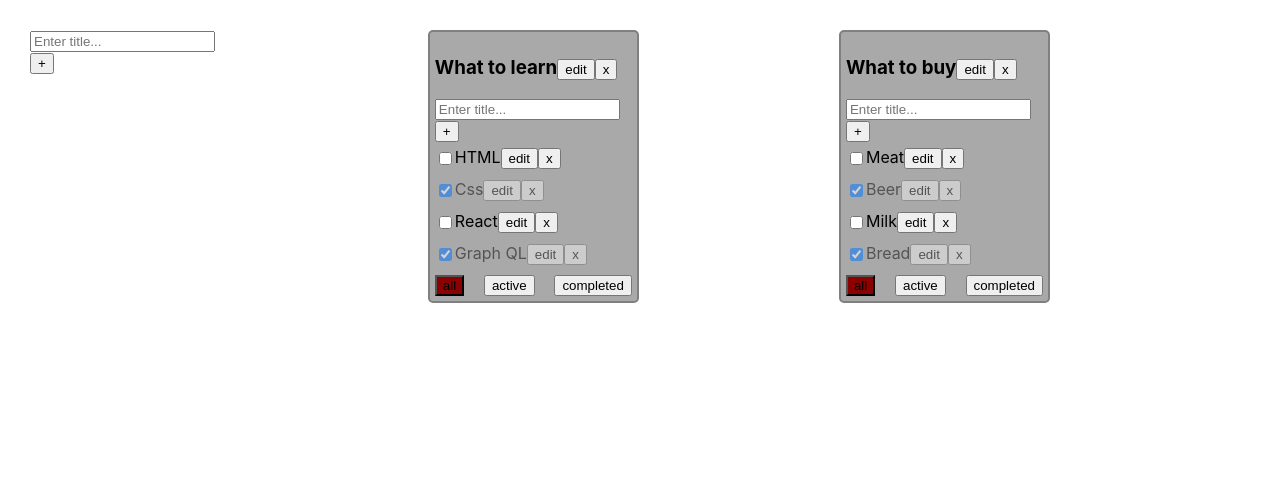
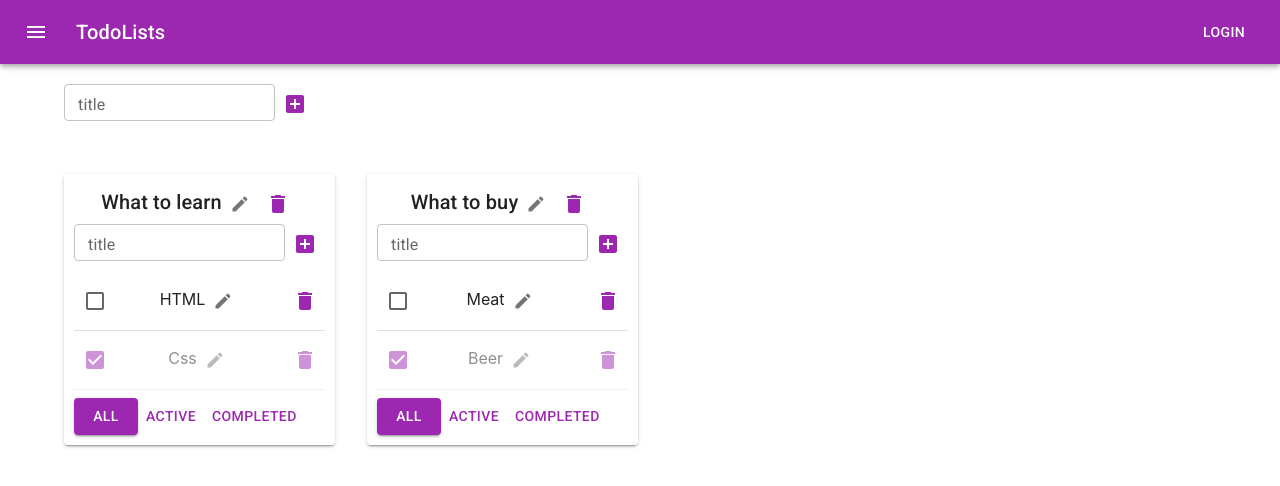
Before and after one commit to Toyfon/ToDoList, a React (Create React App) app: page / in a window 1280 px wide. Shown: the top 486 px of the page. Built offline with nearby package versions, Linux system fonts and the light colour scheme.

Commit message:
add MUI library. Added styles using this library

```diff
--- a/package.json
+++ b/package.json
@@ -3,6 +3,10 @@
   "version": "0.1.0",
   "private": true,
   "dependencies": {
+    "@emotion/react": "^11.6.0",
+    "@emotion/styled": "^11.6.0",
+    "@mui/icons-material": "^5.1.1",
+    "@mui/material": "^5.1.1",
     "@testing-library/jest-dom": "^5.11.4",
     "@testing-library/react": "^11.1.0",
     "@testing-library/user-event": "^12.1.10",
--- a/public/index.html
+++ b/public/index.html
@@ -10,6 +10,10 @@
       content="Web site created using create-react-app"
     />
     <link rel="apple-touch-icon" href="%PUBLIC_URL%/logo192.png" />
+    <link
+            rel="stylesheet"
+            href="https://fonts.googleapis.com/css?family=Roboto:300,400,500,700&display=swap"
+    />
     <!--
       manifest.json provides metadata used when your web app is installed on a
       user's mobile device or desktop. See https://developers.google.com/web/fundamentals/web-app-manifest/
--- a/src/AddItemForm.tsx
+++ b/src/AddItemForm.tsx
@@ -1,10 +1,10 @@
-import React, {useState} from "react";
-import {Button} from './components/button'
-import {Input} from "./components/Input";
+import React, {ChangeEvent, KeyboardEvent, useState} from "react";
+import {IconButton, TextField} from "@mui/material";
+import {AddBox} from "@mui/icons-material";
 
 
 type AddItemFormPropsType = {
-    callBack: (value:string) => void
+    callBack: (value: string) => void
 }
 
 export const AddItemForm = ({
@@ -16,9 +16,8 @@ export const AddItemForm = ({
     const [error, setError] = useState<boolean>(false)
 
 
-    const errorMessage = error ? <div style={{color: "darkred", outline: "none"}}>Title is required!</div> : null
 
-    const addItem = (newTaskTitle:string) => {
+    const addItem = (newTaskTitle: string) => {
         if (newTaskTitle.trim()) {
             callBack(newTaskTitle)
             setNewTaskTitle("")
@@ -27,15 +26,42 @@ export const AddItemForm = ({
         }
     }
 
+
+    const onChangeTitleHandler = (e: ChangeEvent<HTMLInputElement>) => {
+        setNewTaskTitle(e.currentTarget.value)
+        setError(false)
+    }
+    const onKeyPressHandler = (e: KeyboardEvent<HTMLInputElement>) => {
+        setError(false)
+        if (e.key === "Enter" && newTaskTitle.trim()) { //проверка на пробелы и enter
+            callBack(newTaskTitle)
+            setNewTaskTitle("")
+        } else {
+            setError(true)
+        }
+    }
     return (
+        <div>
+            <TextField variant={"outlined"}
+                       value={newTaskTitle}
+                       size={"small"}
+                       onChange={onChangeTitleHandler}
+                       onKeyPress={onKeyPressHandler}
+                       error={error}
+                       helperText={error && "Title is required!"}
+                       label={'title'}
+                       color={"secondary"}
+                       sx={{
+                           input: {
+                               height: "20px"
+                           }
+                       }}
+            />
 
-        <div>
-            <Input error={error} setError={setError}
-                   newTaskTitle={newTaskTitle}
-                   setNewTaskTitle={setNewTaskTitle}
-                   callback={addItem}/>
-            {errorMessage}
-            <Button name={'+'} callBack={()=>addItem(newTaskTitle)}/>
+            <IconButton onClick={() => addItem(newTaskTitle)} color={"secondary"}>
+                <AddBox color={"inherit"}/>
+            </IconButton>
+
         </div>
     )
 }
--- a/src/App.css
+++ b/src/App.css
@@ -1,55 +1,5 @@
-.App {
-  padding: 30px;
-  display: flex;
-}
-
-.App > div {
-  margin-right: 200px;
-}
 
 
-.todolist {
-  border: 2px solid gray;
-  border-radius: 5px;
-  padding: 5px;
-  background-color: darkgray;
-  color: black;
+.isDone {
+    opacity: 50%;
 }
-
-
-
-.btn {
-  display: flex;
-  justify-content: space-between;
-}
-
-.list {
-  margin: 0 0 5px 0;
-  padding: 0;
-  list-style: none;
-}
-
-.list li {
-  display: flex;
-  align-items: center;
-  padding: 5px 20px 5px 0;
-
-}
-
-
-input.addInput {
-  margin-bottom: 5px;
-}
-
-.active-filter {
-  background-color: darkred;
-}
-
-.error {
-  border: 2px solid darkred;
-  outline: none;
-}
-
-.isDone {
-  opacity: 0.5;
-}
--- a/src/App.tsx
+++ b/src/App.tsx
@@ -1,8 +1,10 @@
 import React, {useState} from 'react';
-import './App.css';
 import {taskType, Todolist} from "./todolist";
 import {v1} from "uuid";
 import {AddItemForm} from "./AddItemForm";
+import {AppBar, Button, Container, Grid, IconButton, Paper, Toolbar, Typography} from "@mui/material";
+import MenuIcon from '@mui/icons-material/Menu';
+import './App.css'
 
 
 export type FilterValuesType = "all" | "active" | "completed"
@@ -33,14 +35,10 @@ function App() {
         [todoListId_1]: [
             {id: v1(), title: "HTML", isDone: false},
             {id: v1(), title: "Css", isDone: true},
-            {id: v1(), title: "React", isDone: false},
-            {id: v1(), title: "Graph QL", isDone: true}
         ],
         [todoListId_2]: [
             {id: v1(), title: "Meat", isDone: false},
             {id: v1(), title: "Beer", isDone: true},
-            {id: v1(), title: "Milk", isDone: false},
-            {id: v1(), title: "Bread", isDone: true}
         ]
     })
 
@@ -49,6 +47,7 @@ function App() {
         setTasks({...tasks})
         /*setTasks({...tasks, [todolistId]:tasks[todolistId].filter(t => t.id !== todolistId)})*/// можно записать так
     }
+
     function addTask(title: string, todolistId: string) {
         let newTask: taskType = {
             id: v1(),
@@ -60,12 +59,13 @@ function App() {
             [todolistId]: [newTask, ...tasks[todolistId]]
         })
     }
+
     const changeTaskStatus = (taskId: string, isDone: boolean, todolistId: string) => {
         setTasks({
             ...tasks, [todolistId]: tasks[todolistId].map(t => t.id === taskId ? {...t, isDone} : t)
         })
     }
-    const changeTaskTitle =(taskId: string, title: string, todolistId: string) => {
+    const changeTaskTitle = (taskId: string, title: string, todolistId: string) => {
         setTasks({
             ...tasks, [todolistId]: tasks[todolistId].map(t => t.id === taskId ? {...t, title} : t)
         })
@@ -75,8 +75,9 @@ function App() {
     const changeFilter = (filter: FilterValuesType, todolistId: string) => {
         setTodoLists(todoLists.map(tl => tl.id === todolistId ? {...tl, filter} : tl))
     }
-    const changeTodolistTitle = (title:string, todolistId: string) => {
-        setTodoLists(todoLists.map(tl => tl.id === todolistId ? {...tl, title} : tl))}
+    const changeTodolistTitle = (title: string, todolistId: string) => {
+        setTodoLists(todoLists.map(tl => tl.id === todolistId ? {...tl, title} : tl))
+    }
     const removeTodolist = (todolistId: string) => {
         setTodoLists(todoLists.filter(tl => tl.id !== todolistId))
         delete tasks[todolistId]
@@ -93,7 +94,6 @@ function App() {
     }
 
 
-
     const todolistComponents = todoLists.map(tl => {
         let taskForRender = tasks[tl.id];
         if (tl.filter === "active") {
@@ -102,7 +102,8 @@ function App() {
         if (tl.filter === "completed") {
             taskForRender = tasks[tl.id].filter(t => t.isDone);
         }
-        return (<div>
+        return (<Grid item key={tl.id}>
+                <Paper elevation={2} sx={{padding: "10px"}}>
                     <Todolist
                         key={tl.id}
                         id={tl.id}
@@ -117,14 +118,38 @@ function App() {
                         changeTaskTitle={changeTaskTitle}
                         changeTodolistTitle={changeTodolistTitle}
                     />
-            </div>
+                </Paper>
+            </Grid>
         )
     })
 
     return (
-        <div className="App">
+        <div>
+            <AppBar position="static" color={"secondary"}>
+                <Toolbar>
+                    <IconButton
+                        size="large"
+                        edge="start"
+                        color="inherit"
+                        aria-label="menu"
+                        sx={{mr: 2}}
+                    >
+                        <MenuIcon/>
+                    </IconButton>
+                    <Typography variant="h6" component="div" sx={{flexGrow: 1}}>
+                        TodoLists
+                    </Typography>
+                    <Button color="inherit">Login</Button>
+                </Toolbar>
+            </AppBar>
+            <Container fixed>
+                <Grid container sx={{padding: "20px 0", marginBottom: "30px"}}>
                     <AddItemForm callBack={addTodolist}/>
+                </Grid>
+                <Grid container spacing={4}>
                     {todolistComponents}
+                </Grid>
+            </Container>
         </div>
     );
 }
--- a/src/components/EditableSpan.tsx
+++ b/src/components/EditableSpan.tsx
@@ -1,9 +1,11 @@
-import React, {ChangeEvent, useState} from "react";
+import React, {ChangeEvent, KeyboardEvent, useState} from "react";
+import {IconButton, TextField} from "@mui/material";
+import {ModeEditOutline} from "@mui/icons-material";
 
 
 type EditableSpanPropsType = {
     title: string
-    callBack: (title:string) => void
+    callBack: (title: string) => void
 }
 
 export const EditableSpan = (props: EditableSpanPropsType) => {
@@ -23,16 +25,27 @@ export const EditableSpan = (props: EditableSpanPropsType) => {
     const onChangeTitleHandler = (e: ChangeEvent<HTMLInputElement>) => {
         setTitle(e.currentTarget.value)
     }
+    const onKeyPressHandler = (e: KeyboardEvent<HTMLInputElement>) => {
+        if (e.key === "Enter") {
+            offEditMode()
+        }
+    }
 
 
     return (
         editMode
-            ? <input value={title}
-                     onBlur={offEditMode}
-                     autoFocus={true}
-                     onChange={onChangeTitleHandler}/>
+            ? <TextField variant={'standard'}
+                         sx={{width: "130px"}}
+                         value={title}
+                         color={"secondary"}
+                         onBlur={offEditMode}
+                         autoFocus
+                         onChange={onChangeTitleHandler}
+                         onKeyPress={onKeyPressHandler}/>
             : <span onDoubleClick={onEditMode}>{props.title}
-                <button onClick={onEditMode}>edit</button>
+                <IconButton onClick={onEditMode}>
+                    <ModeEditOutline fontSize={"small"}/>
+                </IconButton>
         </span>
     )
 }
--- a/src/components/button.tsx
+++ b/src/components/buttonName.tsx
@@ -7,7 +7,7 @@ type ButtonType = {
 
 }
 
-export const Button = (props:ButtonType) => {
+export const ButtonName = (props:ButtonType) => {
 
    const onClickHandler = () => {
        props.callBack()
--- a/src/todolist.tsx
+++ b/src/todolist.tsx
@@ -1,8 +1,10 @@
 import React, {ChangeEvent} from "react";
 import {FilterValuesType} from "./App";
-import {Button} from './components/button'
 import {AddItemForm} from "./AddItemForm";
 import {EditableSpan} from "./components/EditableSpan";
+import IconButton from "@mui/material/IconButton/IconButton";
+import DeleteIcon from '@mui/icons-material/Delete';
+import {Button, Checkbox, List, ListItem, Typography} from "@mui/material";
 
 
 export type taskType = {
@@ -34,7 +36,8 @@ export const Todolist = ({
                              changeTaskStatus,
                              removeTodolist,
                              changeTaskTitle,
-                             changeTodolistTitle}: toDoListPropsType) => {
+                             changeTodolistTitle
+                         }: toDoListPropsType) => {
 
 
     let TaskElement = tasks.map(t => {
@@ -44,13 +47,18 @@ export const Todolist = ({
         const changeTaskTitleHandler = (title: string) => {
             changeTaskTitle(t.id, title, id)
         }
-        return <li key={t.id} className={t.isDone ? "isDone" : ""}>
-            <input type="checkbox"
-                   defaultChecked={t.isDone}
-                   onChange={changeTaskStatusHandler}/>
+        return <ListItem
+            disableGutters
+            divider
+            sx={{paddingTop: "0px,3px", display: "flex", justifyContent: "space-between"}}
+            key={t.id}
+            className={t.isDone ? "isDone" : ""}>
+            <Checkbox checked={t.isDone} color={'secondary'} onChange={changeTaskStatusHandler}/>
             <EditableSpan title={t.title} callBack={changeTaskTitleHandler}/>
-            <Button name={'x'} callBack={() => onRemoveHandler(t.id)}/>
-        </li>
+            <IconButton onClick={() => onRemoveHandler(t.id)} color={"secondary"}>
+                <DeleteIcon/>
+            </IconButton>
+        </ListItem>
     })
 
 
@@ -58,27 +66,28 @@ export const Todolist = ({
     const changeButtonFilter = (filter: FilterValuesType) => changeFilter(filter, id)
     const removeTodolistHandler = (todolistId: string) => removeTodolist(todolistId)
     const callBackHandlerForAddTask = (newTaskTitle: string) => addTask(newTaskTitle, id)
-    const changeTodolistTitleHandler = (title: string) => changeTodolistTitle(title,id)
-
+    const changeTodolistTitleHandler = (title: string) => changeTodolistTitle(title, id)
 
 
     return (
-        <div className="todolist">
-            <h3>
+        <div>
+            <Typography variant="h6" align={'center'}>
                 <EditableSpan title={title} callBack={changeTodolistTitleHandler}/>
-                <Button callBack={() => removeTodolistHandler(id)} name={'x'}/>
-            </h3>
+                <IconButton color={"secondary"} onClick={() => removeTodolistHandler(id)}>
+                    <DeleteIcon/>
+                </IconButton>
+            </Typography>
             <AddItemForm callBack={callBackHandlerForAddTask}/>
-            <ul className="list">
+            <List>
                 {TaskElement}
-            </ul>
-            <div className="btn">
-                <Button classes={filter === 'all' ? "active-filter" : ""}
-                        name={'all'} callBack={() => changeButtonFilter('all')}/>
-                <Button classes={filter === 'active' ? "active-filter" : ""}
-                        name={'active'} callBack={() => changeButtonFilter('active')}/>
-                <Button classes={filter === 'completed' ? "active-filter" : ""}
-                        name={'completed'} callBack={() => changeButtonFilter('completed')}/>
+            </List>
+            <div>
+                <Button variant={filter === 'all' ? "contained" : "text"} color={"secondary"}
+                        onClick={() => changeButtonFilter('all')}>all</Button>
+                <Button variant={filter === 'active' ? "contained" : "text"} color={"secondary"}
+                        onClick={() => changeButtonFilter('active')}>active </Button>
+                <Button variant={filter === 'completed' ? "contained" : "text"} color={"secondary"}
+                        onClick={() => changeButtonFilter('completed')}> completed</Button>
             </div>
         </div>
     )
```
Also changed, not shown: 1 other file (tests, documents, lock files or other folders). Lines whose indentation alone changed are shown as unchanged.
